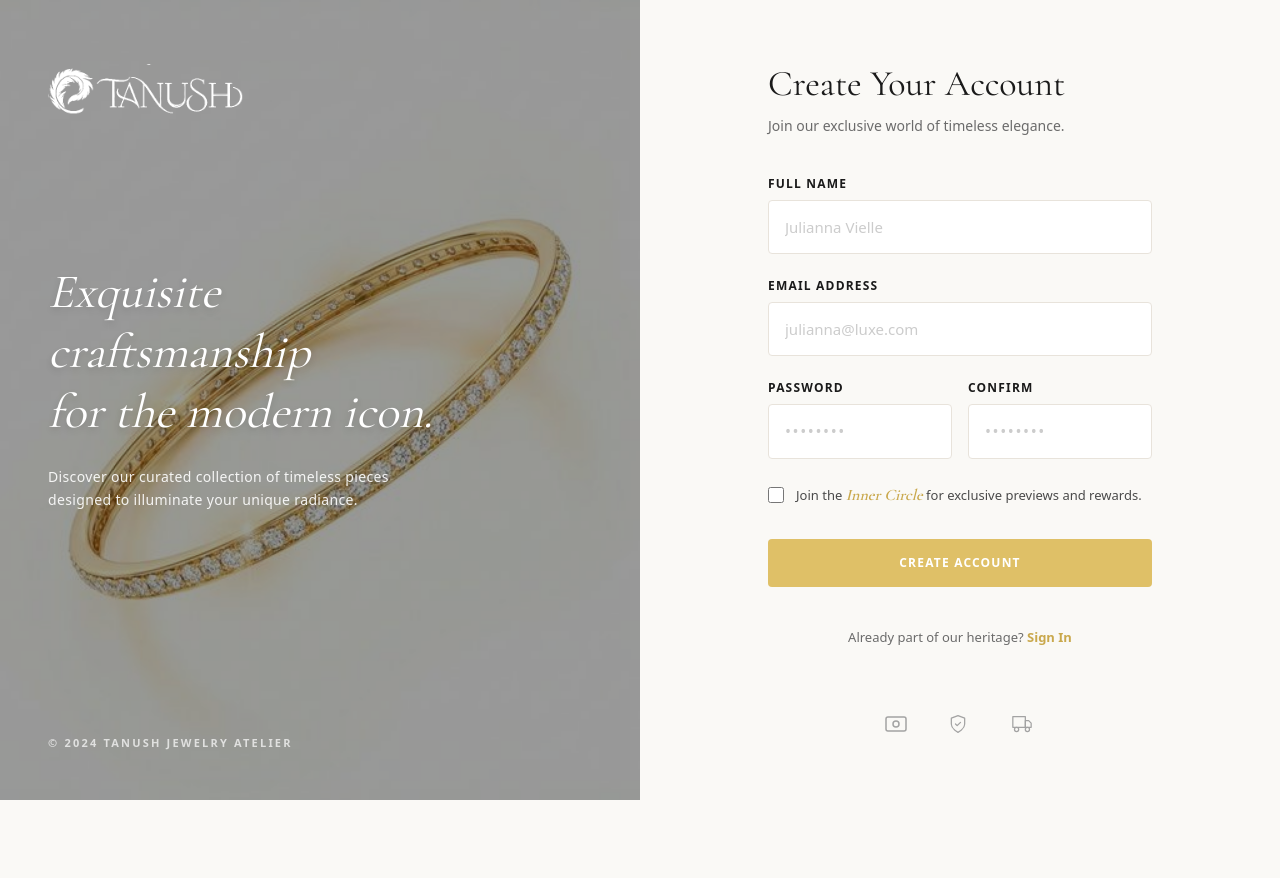
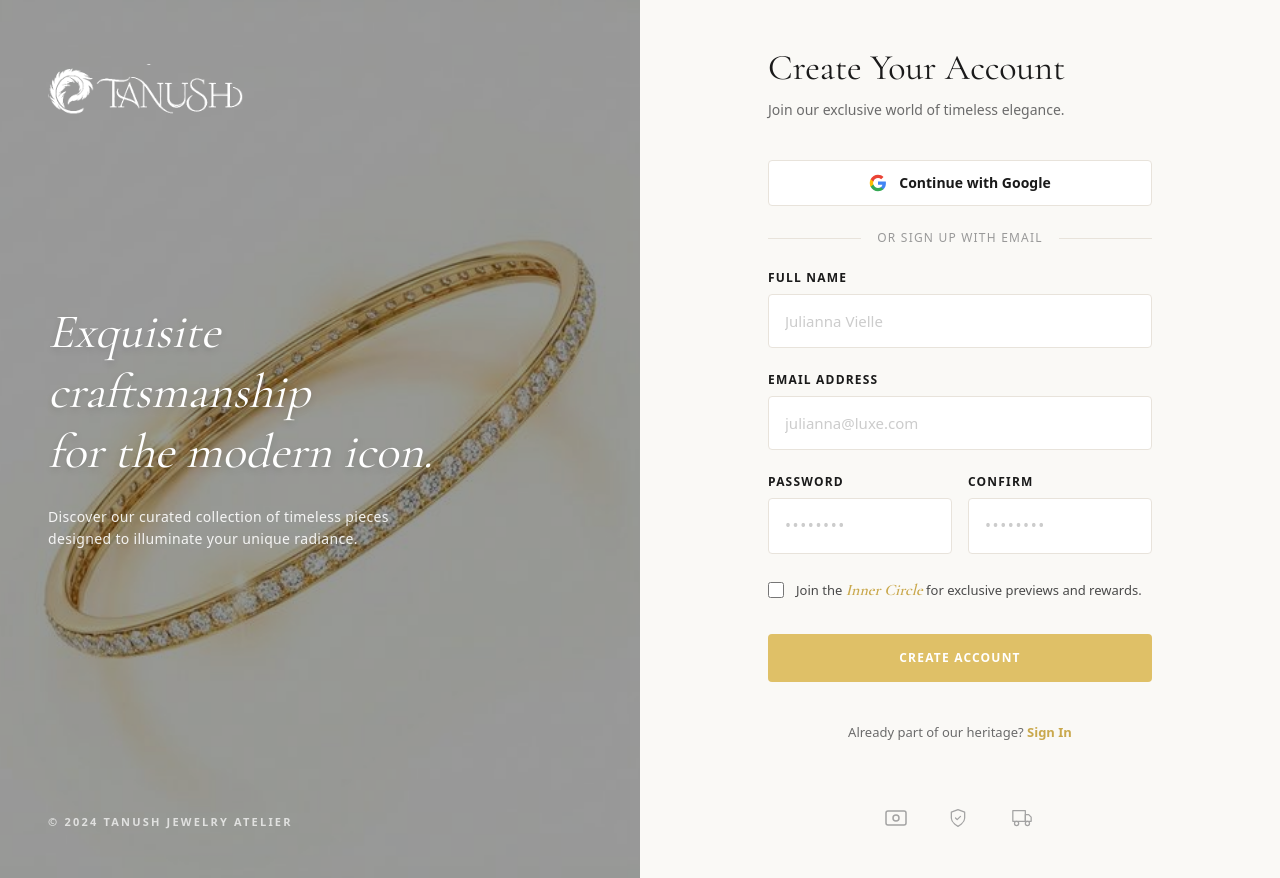
Before and after one commit to tanushindiapvtltd-bit/Tanush, a Next.js app: page /sign-up in a window 1280 px wide. Before the commit the page ends 800 px from the top, so only its background shows below. Built offline with nearby package versions, Linux system fonts and the light colour scheme.

Commit message:
feat(auth): add Google OAuth support and auto-create users in Supabase

```diff
--- a/app/sign-up/page.tsx
+++ b/app/sign-up/page.tsx
@@ -1,6 +1,7 @@
 "use client";
 
 import { useState } from "react";
+import { signIn } from "next-auth/react";
 import { useRouter } from "next/navigation";
 import Image from "next/image";
 import Link from "next/link";
@@ -112,6 +113,28 @@
                             {error}
                         </div>
                     )}
+
+                    {/* Google sign-up */}
+                    <button
+                        type="button"
+                        onClick={() => signIn("google", { callbackUrl: "/" })}
+                        className="w-full flex items-center justify-center gap-3 px-4 py-3 border border-[#e8e3db] rounded bg-white hover:bg-[#faf9f6] transition-colors mb-6"
+                    >
+                        <svg width="18" height="18" viewBox="0 0 24 24" fill="none">
+                            <path d="M22.56 12.25c0-.78-.07-1.53-.2-2.25H12v4.26h5.92c-.26 1.37-1.04 2.53-2.21 3.31v2.77h3.57c2.08-1.92 3.28-4.74 3.28-8.09z" fill="#4285F4" />
+                            <path d="M12 23c2.97 0 5.46-.98 7.28-2.66l-3.57-2.77c-.98.66-2.23 1.06-3.71 1.06-2.86 0-5.29-1.93-6.16-4.53H2.18v2.84C3.99 20.53 7.7 23 12 23z" fill="#34A853" />
+                            <path d="M5.84 14.09c-.22-.66-.35-1.36-.35-2.09s.13-1.43.35-2.09V7.07H2.18C1.43 8.55 1 10.22 1 12s.43 3.45 1.18 4.93l2.85-2.22.81-.62z" fill="#FBBC05" />
+                            <path d="M12 5.38c1.62 0 3.06.56 4.21 1.64l3.15-3.15C17.45 2.09 14.97 1 12 1 7.7 1 3.99 3.47 2.18 7.07l3.66 2.84c.87-2.6 3.3-4.53 6.16-4.53z" fill="#EA4335" />
+                        </svg>
+                        <span className="text-sm font-semibold text-[#1a1a1a]">Continue with Google</span>
+                    </button>
+
+                    {/* Divider */}
+                    <div className="flex items-center gap-4 mb-6">
+                        <div className="h-px flex-1 bg-[#e8e3db]" />
+                        <span className="text-xs text-[#999] font-medium tracking-widest uppercase whitespace-nowrap">or sign up with email</span>
+                        <div className="h-px flex-1 bg-[#e8e3db]" />
+                    </div>
 
                     {/* Form */}
                     <form className="space-y-6" onSubmit={handleSubmit}>
--- a/auth.ts
+++ b/auth.ts
@@ -1,5 +1,6 @@
 import NextAuth from "next-auth";
 import Credentials from "next-auth/providers/credentials";
+import Google from "next-auth/providers/google";
 import { createClient } from "@supabase/supabase-js";
 import bcrypt from "bcryptjs";
 
@@ -10,6 +11,13 @@
 
 export const { handlers, signIn, signOut, auth } = NextAuth({
   providers: [
+    // ── Google OAuth ───────────────────────────────────────────────────────
+    Google({
+      clientId: process.env.GOOGLE_CLIENT_ID!,
+      clientSecret: process.env.GOOGLE_CLIENT_SECRET!,
+    }),
+
+    // ── Email / Password ───────────────────────────────────────────────────
     Credentials({
       name: "credentials",
       credentials: {
@@ -27,6 +35,9 @@
 
         if (error || !user) return null;
 
+        // Block Google-only accounts from password login
+        if (!user.password) return null;
+
         const passwordMatch = await bcrypt.compare(
           credentials.password as string,
           user.password
@@ -34,24 +45,52 @@
 
         if (!passwordMatch) return null;
 
-        return {
-          id: user.id,
-          email: user.email,
-          name: user.name,
-        };
+        return { id: user.id, email: user.email, name: user.name };
       },
     }),
   ],
+
   pages: {
     signIn: "/sign-in",
   },
+
   callbacks: {
+    // Auto-create a Supabase user on first Google sign-in
+    async signIn({ user, account }) {
+      if (account?.provider === "google") {
+        const email = user.email?.toLowerCase();
+        if (!email) return false;
+
+        const { data: existing } = await supabaseAdmin
+          .from("users")
+          .select("id")
+          .eq("email", email)
+          .maybeSingle();
+
+        if (!existing) {
+          const { error } = await supabaseAdmin.from("users").insert([
+            {
+              name: user.name ?? email.split("@")[0],
+              email,
+              password: null,   // OAuth users have no password
+              newsletter: false,
+            },
+          ]);
+
+          if (error) {
+            console.error("Failed to create Google user in Supabase:", error);
+            return false;
+          }
+        }
+      }
+      return true;
+    },
+
     jwt({ token, user }) {
-      if (user) {
-        token.id = user.id;
-      }
+      if (user) token.id = user.id;
       return token;
     },
+
     session({ session, token }) {
       if (session.user && token.id) {
         session.user.id = token.id as string;
@@ -59,7 +98,6 @@
       return session;
     },
   },
-  session: {
-    strategy: "jwt",
-  },
+
+  session: { strategy: "jwt" },
 });
```
